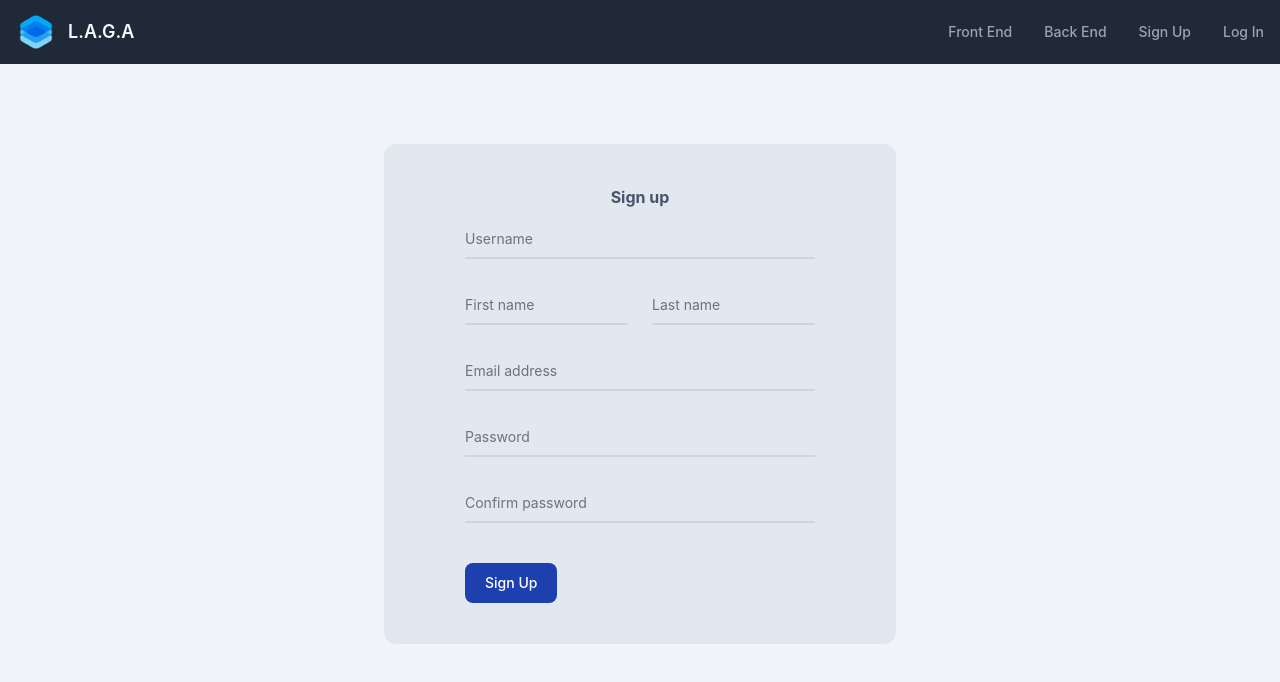
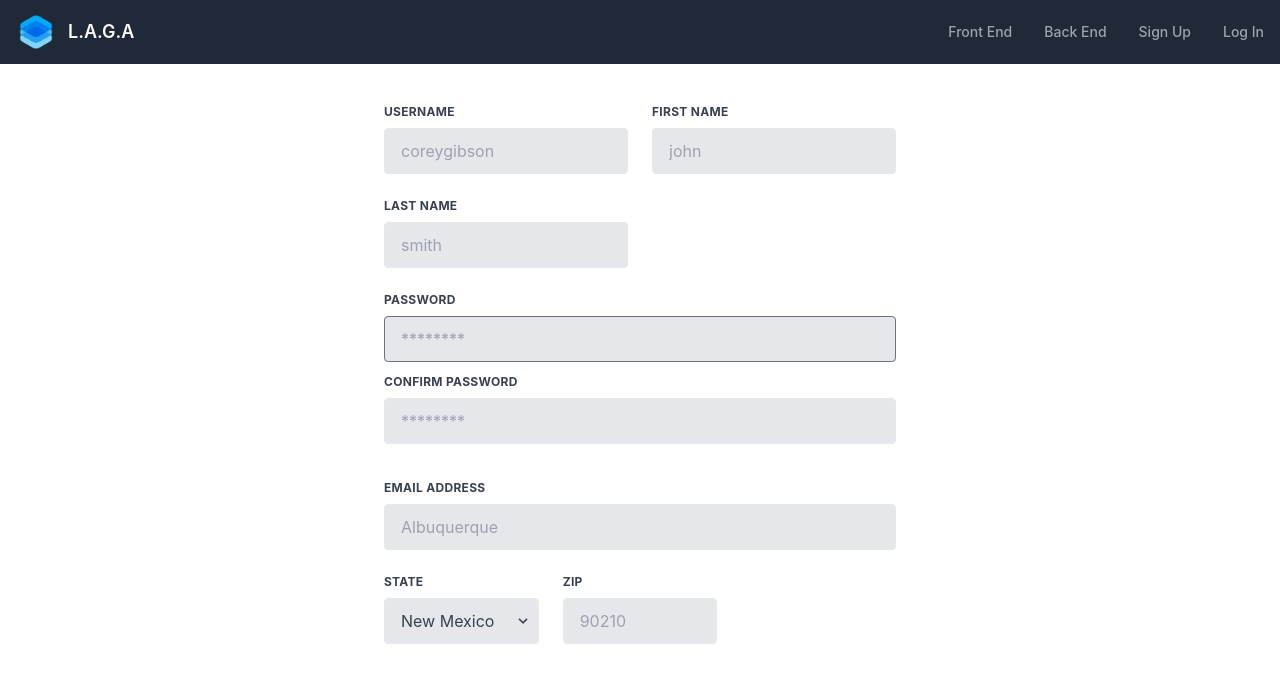
Before and after one commit to bannersamuelson/Life-After-General-Assembly, a React (Create React App) app in the folder lab/: page /signup in a window 1280 px wide. Shown: the top 682 px of the page. Built offline with nearby package versions, Linux system fonts and the light colour scheme.

Commit message:
fixed sizing

```diff
--- a/lab/src/screen/Login/Login.jsx
+++ b/lab/src/screen/Login/Login.jsx
@@ -1,6 +1,6 @@
 import React from 'react';
 import { useState } from "react";
-import { useNavigate } from "react-router-dom";
+import { useNavigate, Link } from "react-router-dom";
 import { loginUser } from "../../services/apiconfig";
 // import Layout from "../../components/Layout/Layout"
 
@@ -76,7 +76,7 @@ export default function Login(props) {
             value={user.password}
             onChange={handleInput}
             className="focus:placeholder-transparent shadow appearance-none border border-red-500 rounded w-full py-2 px-3 text-gray-700 mb-3 leading-tight focus:outline-none focus:shadow-outline" />
-          <p className="text-red-500 text-xs italic">Please enter your password.</p>
+          <p className="text-slate-500 text-xs italic">Not a user? <Link className="underline hover:cursor-pointer hover:text-red-100" to='/signup'>Sign up!</Link></p>
         </div>
         <div className="flex items-center justify-between">
           <button className="bg-blue-500 hover:bg-blue-700 text-white font-bold py-2 px-4 rounded focus:outline-none focus:shadow-outline">
--- a/lab/src/screen/SignUp/SignUp.jsx
+++ b/lab/src/screen/SignUp/SignUp.jsx
@@ -57,180 +57,287 @@ export default function SignUp(props) {
   };
   // console.log(props);
   return (
-    // <div className="w-full flex items-center text-xl bg-gradient-to-r from-blue-800 to-blue-900 h-screen" style={{ fontFamily: "Nunito" }}>
-
-    <div className="bg-slate-100 text-slate-600 py-20 h-screen">
-      <form
-        onSubmit={handleSubmit}
-        className="px-10 py-12 mx-5 sm:px-10 sm:py-10 sm:mx-5 bg-slate-200 border-slate300 border rounded-xl md:px-10 md:py-5 md:mx-44 lg:px-20 lg:py-10 lg:mx-66 xl:px-20 xl:py-10 xl:mx-96 ">
-        <h2 className="text-center font-bold pb-2">Sign up</h2>
-        <div class="relative z-0 mb-6 w-full group">
+    <div className="grid justify-items-center mt-10">
+      <form onSubmit={handleSubmit} class="w-full max-w-lg">
+        <div class="flex flex-wrap -mx-3 mb-6">
+          <div class="w-full md:w-1/2 px-3 mb-6 md:mb-0">
+            <label class="block uppercase tracking-wide text-gray-700 text-xs font-bold mb-2">
+              Username
+            </label>
             <input
               value={newUser.userName}
               onChange={handleInput}
               type="text"
               name="username"
               id="userName"
-            className="block py-2.5 px-0 w-full text-sm text-gray-900 bg-transparent border-0 border-b-2 border-gray-300 appearance-none dark:text-slate-800  dark:border-gray-600 dark:focus:border-blue-800 focus:outline-none focus:ring-0 focus:border-blue-800 peer" placeholder=" " required />
-          <label
-            for="username"
-            className="absolute text-sm text-gray-500 dark:text-gray-400 duration-300 transform -translate-y-6 scale-75 top-3 -z-10 origin-[0] peer-focus:left-0 peer-focus:text-blue-800 peer-focus:dark:text-blue-700 peer-placeholder-shown:scale-100 peer-placeholder-shown:translate-y-0 peer-focus:scale-75 peer-focus:-translate-y-6">Username</label>
+              placeholder="coreygibson"
+              className="appearance-none block w-full bg-gray-200 text-gray-700 border border-gray-200 rounded py-3 px-4 mb-3 leading-tight focus:outline-none focus:bg-white" />
           </div>
-        <div className="grid xl:grid-cols-2 xl:gap-6">
-          <div className="relative z-0 mb-6 w-full group">
-            <input value={newUser.firstName}
+          <div class="w-full mb-6 md:w-1/2 px-3">
+            <label class="block uppercase tracking-wide text-gray-700 text-xs font-bold mb-2">
+              First Name
+            </label>
+            <input
+              value={newUser.firstName}
               onChange={handleInput}
               type="text"
               name="floating_first_name"
               id="firstName"
-              className="block py-2.5 px-0 w-full text-sm text-gray-900 bg-transparent border-0 border-b-2 border-gray-300 appearance-none dark:text-slate-800  dark:border-gray-600 dark:focus:border-blue-800 focus:outline-none focus:ring-0 focus:border-blue-800 peer" placeholder=" " required />
-            <label
-              for="floating_first_name"
-              className="absolute text-sm text-gray-500 dark:text-gray-400 duration-300 transform -translate-y-6 scale-75 top-3 -z-10 origin-[0] peer-focus:left-0 peer-focus:text-blue-800 peer-focus:dark:text-blue-700 peer-placeholder-shown:scale-100 peer-placeholder-shown:translate-y-0 peer-focus:scale-75 peer-focus:-translate-y-6">First name</label>
+              placeholder="john"
+              className="appearance-none block w-full bg-gray-200 text-gray-700 border border-gray-200 rounded py-3 px-4 leading-tight focus:outline-none focus:bg-white focus:border-gray-200" />
           </div>
-          <div className="relative z-0 mb-6 w-full group">
+          <div class="w-full md:w-1/2 px-3">
+            <label class="block uppercase tracking-wide text-gray-700 text-xs font-bold mb-2">
+              Last Name
+            </label>
             <input value={newUser.lastName}
               onChange={handleInput}
               type="text"
               name="floating_last_name"
               id="lastName"
-              className="block py-2.5 px-0 w-full text-sm text-gray-900 bg-transparent border-0 border-b-2 border-gray-300 appearance-none dark:text-slate-800  dark:border-gray-600 dark:focus:border-blue-800 focus:outline-none focus:ring-0 focus:border-blue-800 peer" placeholder=" " required />
-            <label
-              for="floating_last_name"
-              className="absolute text-sm text-gray-500 dark:text-gray-400 duration-300 transform -translate-y-6 scale-75 top-3 -z-10 origin-[0] peer-focus:left-0 peer-focus:text-blue-800 peer-focus:dark:text-blue-700 peer-placeholder-shown:scale-100 peer-placeholder-shown:translate-y-0 peer-focus:scale-75 peer-focus:-translate-y-6">Last name</label>
+              placeholder="smith"
+              className="appearance-none block w-full bg-gray-200 text-gray-700 border border-gray-200 rounded py-3 px-4 leading-tight focus:outline-none focus:bg-white focus:border-gray-200" />
           </div>
         </div>
-        <div className="relative z-0 mb-6 w-full group">
+        <div class="flex flex-wrap -mx-3 mb-6">
+          <div class="w-full px-3">
+            <label class="block uppercase tracking-wide text-gray-700 text-xs font-bold mb-2">
+              Password
+            </label>
+            <input
+              value={newUser.password}
+              onChange={handleInput}
+              type="password"
+              name="floating_password"
+              id="password"
+              className="appearance-none block w-full bg-gray-200 text-gray-700 border border-gray-500 rounded py-3 px-4 mb-3 leading-tight focus:outline-none focus:bg-white focus:border-gray-200" placeholder="********" />
+          </div>
+          <div class="w-full px-3">
+            <label class="block uppercase tracking-wide text-gray-700 text-xs font-bold mb-2">
+              Confirm Password
+            </label>
+            <input
+              value={newUser.confirmPassword}
+              onChange={handleInput}
+              type="password"
+              name="floating_password"
+              id="confirmPassword"
+              className="appearance-none block w-full bg-gray-200 text-gray-700 border border-gray-200 rounded py-3 px-4 mb-3 leading-tight focus:outline-none focus:bg-white focus:border-gray-200" placeholder="********" />
+            <p className="text-red-500 text-xs italic">{validationMessage}</p>
+          </div>
+        </div>
+        <div class="flex flex-wrap -mx-3 mb-2">
+          <div class="w-full 3 px-3 mb-6">
+            <label class="block uppercase tracking-wide text-gray-700 text-xs font-bold mb-2" for="grid-city">
+              Email Address
+            </label>
             <input
               value={newUser.email}
               onChange={handleInput}
               type="text"
               id="email"
               name="floating_email"
-            className="block py-2.5 px-0 w-full text-sm text-gray-900 bg-transparent border-0 border-b-2 border-gray-300 appearance-none dark:text-slate-800  dark:border-gray-600 dark:focus:border-blue-800 focus:outline-none focus:ring-0 focus:border-blue-800 peer" placeholder=" " required />
-          <label
-            for="floating_email"
-            className="absolute text-sm text-gray-500 dark:text-gray-400 duration-300 transform -translate-y-6 scale-75 top-3 -z-10 origin-[0] peer-focus:left-0 peer-focus:text-blue-800 peer-focus:dark:text-blue-700 peer-placeholder-shown:scale-100 peer-placeholder-shown:translate-y-0 peer-focus:scale-75 peer-focus:-translate-y-6">Email address</label>
+              class="appearance-none block w-full bg-gray-200 text-gray-700 border border-gray-200 rounded py-3 px-4 leading-tight focus:outline-none focus:bg-white focus:border-gray-500" id="grid-city" type="text" placeholder="Albuquerque" />
           </div>
-        <div className="relative z-0 mb-6 w-full group">
-          <input
-            value={newUser.password}
-            onChange={handleInput}
-            type="text"
-            name="floating_password"
-            id="password"
-            className="block py-2.5 px-0 w-full text-sm text-gray-900 bg-transparent border-0 border-b-2 border-gray-300 appearance-none dark:text-slate-800  dark:border-gray-600 dark:focus:border-blue-800 focus:outline-none focus:ring-0 focus:border-blue-800 peer" placeholder=" " required />
-          <label
-            for="floating_password"
-            className="absolute text-sm text-gray-500 dark:text-gray-400 duration-300 transform -translate-y-6 scale-75 top-3 -z-10 origin-[0] peer-focus:left-0 peer-focus:text-blue-800 peer-focus:dark:text-blue-700 peer-placeholder-shown:scale-100 peer-placeholder-shown:translate-y-0 peer-focus:scale-75 peer-focus:-translate-y-6">Password</label>
+          <div class="w-full md:w-1/3 px-3 mb-6 md:mb-0">
+            <label class="block uppercase tracking-wide text-gray-700 text-xs font-bold mb-2" for="grid-state">
+              State
+            </label>
+            <div class="relative">
+              <select class="block appearance-none w-full bg-gray-200 border border-gray-200 text-gray-700 py-3 px-4 pr-8 rounded leading-tight focus:outline-none focus:bg-white focus:border-gray-500" id="grid-state">
+                <option>New Mexico</option>
+                <option>Missouri</option>
+                <option>Texas</option>
+              </select>
+              <div class="pointer-events-none absolute inset-y-0 right-0 flex items-center px-2 text-gray-700">
+                <svg class="fill-current h-4 w-4" xmlns="http://www.w3.org/2000/svg" viewBox="0 0 20 20"><path d="M9.293 12.95l.707.707L15.657 8l-1.414-1.414L10 10.828 5.757 6.586 4.343 8z" /></svg>
               </div>
-        <div className="relative z-0 mb-6 w-full group">
-          <input
-            value={newUser.confirmPassword}
-            onChange={handleInput}
-            type="text"
-            name="repeat_password"
-            id="confirmPassword"
-            className="block py-2.5 px-0 w-full text-sm text-gray-900 bg-transparent border-0 border-b-2 border-gray-300 appearance-none dark:text-slate-800  dark:border-gray-600 dark:focus:border-blue-800 focus:outline-none focus:ring-0 focus:border-blue-800 peer"
-            placeholder=" " required />
-          <label
-            for="floating_repeat_password"
-            className="absolute text-sm text-gray-500 dark:text-gray-400 duration-300 transform -translate-y-6 scale-75 top-3 -z-10 origin-[0] peer-focus:left-0 peer-focus:text-blue-800 peer-focus:dark:text-blue-700 peer-placeholder-shown:scale-100 peer-placeholder-shown:translate-y-0 peer-focus:scale-75 peer-focus:-translate-y-6">Confirm password</label>
             </div>
-        <h3>{validationMessage}</h3>
-
-        <button
-          disabled={!valid}
-          className="text-white bg-blue-800 hover:bg-blue-600 mt-4 focus:ring-4 focus:ring-blue-300 font-medium rounded-lg text-sm w-full sm:w-auto px-5 py-2.5 text-center dark:bg-blue-700 dark:hover:bg-blue-900 dark:hover:cursor-pointer dark:focus:ring-blue-800">
-          Sign Up</button>
+          </div>
+          <div class="w-full md:w-1/3 px-3 mb-6 md:mb-0">
+            <label class="block uppercase tracking-wide text-gray-700 text-xs font-bold mb-2" for="grid-zip">
+              Zip
+            </label>
+            <input class="appearance-none block w-full bg-gray-200 text-gray-700 border border-gray-200 rounded py-3 px-4 leading-tight focus:outline-none focus:bg-white focus:border-gray-500" id="grid-zip" type="text" placeholder="90210" />
+          </div>
+        </div>
       </form>
     </div>
+  )
+}
 
-  );
-}
-{/* <form className="" onSubmit={handleSubmit}>
-        <h2 className="text-center font-bold ">Sign up</h2>
-        <br />
-        <label >User name</label>
-        <br />
-        <input
-          type="text"
-          placeholder="create user name"
-          id="userName"
-          value={newUser.userName}
-          onChange={handleInput}
-          className="flex items-center border-b border-blue-900 py-2 text-blue-900"
-        />
-        <br />
-        <label>Upload avatar</label>
-        <br />
-        <input
-          type="text"
-          placeholder="avatar link"
-          id="avatar"
-          value={newUser.avatar}
-          onChange={handleInput}
-          className="flex items-center border-b border-blue-900 py-2 text-blue-900"
-        />
-        <br />
-        <label>First Name</label>
-        <br />
-        <input
-          type="text"
-          placeholder="first name"
-          id="firstName"
-          value={newUser.firstName}
-          onChange={handleInput}
-          className="flex items-center border-b border-blue-900 py-2 text-blue-900"
-        />
-        <br />
-        <label>Last Name</label>
-        <br />
-        <input
-          type="text"
-          placeholder="last name"
-          id="lastName"
-          value={newUser.lastName}
-          onChange={handleInput}
-          className="flex items-center border-b border-blue-900 py-2 text-blue-900"
-        />
-        <br />
-        <label>Email</label>
-        <br />
-        <input
-          type="text"
-          placeholder="email"
-          id="email"
-          value={newUser.email}
-          onChange={handleInput}
-          className="flex items-center border-b border-blue-900 py-2 text-blue-900"
-        />
-        <br />
-        <label>Password</label>
-        <br />
-        <input
-          type="text"
-          placeholder="create password"
-          id="password"
-          value={newUser.password}
-          onChange={handleInput}
-          className="flex items-center border-b border-blue-900 py-2 text-blue-900"
-        />
-        <br />
-        <label>Confirm password</label>
-        <br />
-        <input
-          type="text"
-          placeholder="confirm password"
-          id="confirmPassword"
-          value={newUser.confirmPassword}
-          onChange={handleInput}
-          className="flex items-center border-b border-blue-900 py-2 text-blue-900"
-        />
-        <br />
-        <h3>{validationMessage}</h3>
-        <br />
-        <button className="flex-shrink-0 bg-blue-900 hover:bg-blue-900 border-blue-700 hover:border-blue-900 border-4 text-white py-1 px-2 rounded text-xl" disabled={!valid}>
-          SIGN UP
-        </button>
-      </form> */}
+//     {/* <div className="bg-slate-100 text-slate-600 py-20 h-screen">
+//       <form
+//         onSubmit={handleSubmit}
+//         className="px-10 py-12 mx-5 sm:px-10 sm:py-10 sm:mx-5 bg-slate-200 border-slate300 border rounded-xl md:px-10 md:py-5 md:mx-44 lg:px-20 lg:py-10 lg:mx-66 xl:px-20 xl:py-10 xl:mx-96 ">
+//         <h2 className="text-center font-bold pb-2">Sign up</h2>
+//         <div class="relative z-0 mb-6 w-full group">
+//           <input
+//             value={newUser.userName}
+//             onChange={handleInput}
+//             type="text"
+//             name="username"
+//             id="userName"
+//             className="block py-2.5 px-0 w-full text-sm text-gray-900 bg-transparent border-0 border-b-2 border-gray-300 appearance-none dark:text-slate-800  dark:border-gray-600 dark:focus:border-blue-800 focus:outline-none focus:ring-0 focus:border-blue-800 peer" placeholder=" " required />
+//           <label
+//             for="username"
+//             className="absolute text-sm text-gray-500 dark:text-gray-400 duration-300 transform -translate-y-6 scale-75 top-3 -z-10 origin-[0] peer-focus:left-0 peer-focus:text-blue-800 peer-focus:dark:text-blue-700 peer-placeholder-shown:scale-100 peer-placeholder-shown:translate-y-0 peer-focus:scale-75 peer-focus:-translate-y-6">Username</label>
+//         </div>
+//         <div className="grid xl:grid-cols-2 xl:gap-6">
+//           <div className="relative z-0 mb-6 w-full group">
+//             <input value={newUser.firstName}
+//               onChange={handleInput}
+//               type="text"
+//               name="floating_first_name"
+//               id="firstName"
+//               className="block py-2.5 px-0 w-full text-sm text-gray-900 bg-transparent border-0 border-b-2 border-gray-300 appearance-none dark:text-slate-800  dark:border-gray-600 dark:focus:border-blue-800 focus:outline-none focus:ring-0 focus:border-blue-800 peer" placeholder=" " required />
+//             <label
+//               for="floating_first_name"
+//               className="absolute text-sm text-gray-500 dark:text-gray-400 duration-300 transform -translate-y-6 scale-75 top-3 -z-10 origin-[0] peer-focus:left-0 peer-focus:text-blue-800 peer-focus:dark:text-blue-700 peer-placeholder-shown:scale-100 peer-placeholder-shown:translate-y-0 peer-focus:scale-75 peer-focus:-translate-y-6">First name</label>
+//           </div>
+//           <div className="relative z-0 mb-6 w-full group">
+//             <input value={newUser.lastName}
+//               onChange={handleInput}
+//               type="text"
+//               name="floating_last_name"
+//               id="lastName"
+//               className="block py-2.5 px-0 w-full text-sm text-gray-900 bg-transparent border-0 border-b-2 border-gray-300 appearance-none dark:text-slate-800  dark:border-gray-600 dark:focus:border-blue-800 focus:outline-none focus:ring-0 focus:border-blue-800 peer" placeholder=" " required />
+//             <label
+//               for="floating_last_name"
+//               className="absolute text-sm text-gray-500 dark:text-gray-400 duration-300 transform -translate-y-6 scale-75 top-3 -z-10 origin-[0] peer-focus:left-0 peer-focus:text-blue-800 peer-focus:dark:text-blue-700 peer-placeholder-shown:scale-100 peer-placeholder-shown:translate-y-0 peer-focus:scale-75 peer-focus:-translate-y-6">Last name</label>
+//           </div>
+//         </div>
+//         <div className="relative z-0 mb-6 w-full group">
+//           <input
+//             value={newUser.email}
+//             onChange={handleInput}
+//             type="text"
+//             id="email"
+//             name="floating_email"
+//             className="block py-2.5 px-0 w-full text-sm text-gray-900 bg-transparent border-0 border-b-2 border-gray-300 appearance-none dark:text-slate-800  dark:border-gray-600 dark:focus:border-blue-800 focus:outline-none focus:ring-0 focus:border-blue-800 peer" placeholder=" " required />
+//           <label
+//             for="floating_email"
+//             className="absolute text-sm text-gray-500 dark:text-gray-400 duration-300 transform -translate-y-6 scale-75 top-3 -z-10 origin-[0] peer-focus:left-0 peer-focus:text-blue-800 peer-focus:dark:text-blue-700 peer-placeholder-shown:scale-100 peer-placeholder-shown:translate-y-0 peer-focus:scale-75 peer-focus:-translate-y-6">Email address</label>
+//         </div>
+//         <div className="relative z-0 mb-6 w-full group">
+//           <input
+//             value={newUser.password}
+//             onChange={handleInput}
+//             type="text"
+//             name="floating_password"
+//             id="password"
+//             className="block py-2.5 px-0 w-full text-sm text-gray-900 bg-transparent border-0 border-b-2 border-gray-300 appearance-none dark:text-slate-800  dark:border-gray-600 dark:focus:border-blue-800 focus:outline-none focus:ring-0 focus:border-blue-800 peer" placeholder=" " required />
+//           <label
+//             for="floating_password"
+//             className="absolute text-sm text-gray-500 dark:text-gray-400 duration-300 transform -translate-y-6 scale-75 top-3 -z-10 origin-[0] peer-focus:left-0 peer-focus:text-blue-800 peer-focus:dark:text-blue-700 peer-placeholder-shown:scale-100 peer-placeholder-shown:translate-y-0 peer-focus:scale-75 peer-focus:-translate-y-6">Password</label>
+//         </div>
+//         <div className="relative z-0 mb-6 w-full group">
+//           <input
+//             value={newUser.confirmPassword}
+//             onChange={handleInput}
+//             type="text"
+//             name="repeat_password"
+//             id="confirmPassword"
+//             className="block py-2.5 px-0 w-full text-sm text-gray-900 bg-transparent border-0 border-b-2 border-gray-300 appearance-none dark:text-slate-800  dark:border-gray-600 dark:focus:border-blue-800 focus:outline-none focus:ring-0 focus:border-blue-800 peer"
+//             placeholder=" " required />
+//           <label
+//             for="floating_repeat_password"
+//             className="absolute text-sm text-gray-500 dark:text-gray-400 duration-300 transform -translate-y-6 scale-75 top-3 -z-10 origin-[0] peer-focus:left-0 peer-focus:text-blue-800 peer-focus:dark:text-blue-700 peer-placeholder-shown:scale-100 peer-placeholder-shown:translate-y-0 peer-focus:scale-75 peer-focus:-translate-y-6">Confirm password</label>
+//         </div>
+//         <h3>{validationMessage}</h3>
+
+//         <button
+//           disabled={!valid}
+//           className="text-white bg-blue-800 hover:bg-blue-600 mt-4 focus:ring-4 focus:ring-blue-300 font-medium rounded-lg text-sm w-full sm:w-auto px-5 py-2.5 text-center dark:bg-blue-700 dark:hover:bg-blue-900 dark:hover:cursor-pointer dark:focus:ring-blue-800">
+//           Sign Up</button>
+//       </form>
+//     </div>
+
+//   );
+// } */}
+//   {/* <form className="" onSubmit={handleSubmit}>
+//         <h2 className="text-center font-bold ">Sign up</h2>
+//         <br />
+//         <label >User name</label>
+//         <br />
+//         <input
+//           type="text"
+//           placeholder="create user name"
+//           id="userName"
+//           value={newUser.userName}
+//           onChange={handleInput}
+//           className="flex items-center border-b border-blue-900 py-2 text-blue-900"
+//         />
+//         <br />
+//         <label>Upload avatar</label>
+//         <br />
+//         <input
+//           type="text"
+//           placeholder="avatar link"
+//           id="avatar"
+//           value={newUser.avatar}
+//           onChange={handleInput}
+//           className="flex items-center border-b border-blue-900 py-2 text-blue-900"
+//         />
+//         <br />
+//         <label>First Name</label>
+//         <br />
+//         <input
+//           type="text"
+//           placeholder="first name"
+//           id="firstName"
+//           value={newUser.firstName}
+//           onChange={handleInput}
+//           className="flex items-center border-b border-blue-900 py-2 text-blue-900"
+//         />
+//         <br />
+//         <label>Last Name</label>
+//         <br />
+//         <input
+//           type="text"
+//           placeholder="last name"
+//           id="lastName"
+//           value={newUser.lastName}
+//           onChange={handleInput}
+//           className="flex items-center border-b border-blue-900 py-2 text-blue-900"
+//         />
+//         <br />
+//         <label>Email</label>
+//         <br />
+//         <input
+//           type="text"
+//           placeholder="email"
+//           id="email"
+//           value={newUser.email}
+//           onChange={handleInput}
+//           className="flex items-center border-b border-blue-900 py-2 text-blue-900"
+//         />
+//         <br />
+//         <label>Password</label>
+//         <br />
+//         <input
+//           type="text"
+//           placeholder="create password"
+//           id="password"
+//           value={newUser.password}
+//           onChange={handleInput}
+//           className="flex items-center border-b border-blue-900 py-2 text-blue-900"
+//         />
+//         <br />
+//         <label>Confirm password</label>
+//         <br />
+//         <input
+//           type="text"
+//           placeholder="confirm password"
+//           id="confirmPassword"
+//           value={newUser.confirmPassword}
+//           onChange={handleInput}
+//           className="flex items-center border-b border-blue-900 py-2 text-blue-900"
+//         />
+//         <br />
+//         <h3>{validationMessage}</h3>
+//         <br />
+//         <button className="flex-shrink-0 bg-blue-900 hover:bg-blue-900 border-blue-700 hover:border-blue-900 border-4 text-white py-1 px-2 rounded text-xl" disabled={!valid}>
+//           SIGN UP
+//         </button>
+//       </form> */}
```
Also changed, not shown: lab/src/components/Nav/Nav.jsx (+8 -2 lines), lab/src/test/test.js (+2 -2 lines), lab/src/images/code.png (added). Lines whose indentation alone changed are shown as unchanged.
